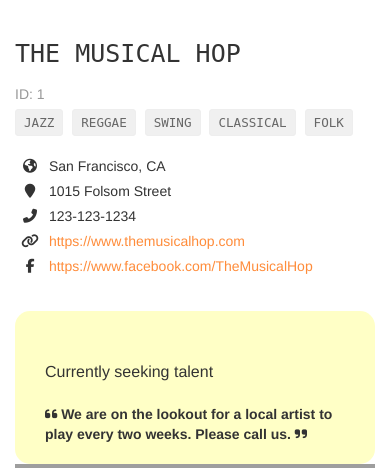
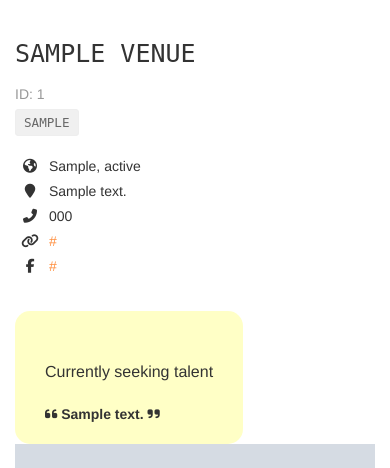
Before and after one commit to Bik-KrlvnOrg/Fyyur-udacity, a Flask app: page /venues/1 in a window 390 px wide. Shown: the part 60-528 px from the top of the page. Run offline with Flask 2, Linux system fonts and the light colour scheme; tables that the repository leaves empty hold one stand-in row (values such as "Sample post"); grey boxes marked "Sample" are stand-in pictures; some libraries are stand-ins or nearby versions; grey boxes are pictures that could not be loaded.

Commit message:
add edit,show and delete venue

```diff
--- a/app.py
+++ b/app.py
@@ -3,7 +3,7 @@
 
 import babel
 import dateutil.parser
-from flask import Flask, render_template, request, flash, redirect, url_for
+from flask import Flask, render_template, request, flash, redirect, url_for, jsonify
 from flask_migrate import Migrate
 from flask_moment import Moment
 from flask_sqlalchemy import SQLAlchemy
@@ -89,31 +89,20 @@
 
 @app.route('/venues')
 def venues():
-    # TODO: replace with real venues data.
     #       num_upcoming_shows should be aggregated based on number of upcoming shows per venue.
-    data = [{
-        "city": "San Francisco",
-        "state": "CA",
-        "venues": [{
-            "id": 1,
-            "name": "The Musical Hop",
-            "num_upcoming_shows": 0,
-        }, {
-            "id": 3,
-            "name": "Park Square Live Music & Coffee",
-            "num_upcoming_shows": 1,
-        }]
-    },
-        {
-            "city": "New York",
-            "state": "NY",
-            "venues": [{
-                "id": 2,
-                "name": "The Dueling Pianos Bar",
-                "num_upcoming_shows": 0,
-            }]
-        }]
-    return render_template('pages/venues.html', areas=data);
+    location_data = db.session.query(Venue.city, Venue.state).distinct(Venue.state)
+    data = []
+    for location in location_data:
+        venue_data = []
+        venue_data.extend(Venue.query.filter(Venue.state == location.state).all())
+        data.append(
+            {
+                'city': location.city,
+                'state': location.state,
+                'venues': venue_data
+            }
+        )
+    return render_template('pages/venues.html', areas=data)
 
 
 @app.route('/venues/search', methods=['POST'])
@@ -136,85 +125,8 @@
 @app.route('/venues/<int:venue_id>')
 def show_venue(venue_id):
     # shows the venue page with the given venue_id
-    # TODO: replace with real venue data from the venues table, using venue_id
-    data1 = {
-        "id": 1,
-        "name": "The Musical Hop",
-        "genres": ["Jazz", "Reggae", "Swing", "Classical", "Folk"],
-        "address": "1015 Folsom Street",
-        "city": "San Francisco",
-        "state": "CA",
-        "phone": "123-123-1234",
-        "website": "https://www.themusicalhop.com",
-        "facebook_link": "https://www.facebook.com/TheMusicalHop",
-        "seeking_talent": True,
-        "seeking_description": "We are on the lookout for a local artist to play every two weeks. Please call us.",
-        "image_link": "https://images.unsplash.com/photo-1543900694-133f37abaaa5?ixlib=rb-1.2.1&ixid=eyJhcHBfaWQiOjEyMDd9&auto=format&fit=crop&w=400&q=60",
-        "past_shows": [{
-            "artist_id": 4,
-            "artist_name": "Guns N Petals",
-            "artist_image_link": "https://images.unsplash.com/photo-1549213783-8284d0336c4f?ixlib=rb-1.2.1&ixid=eyJhcHBfaWQiOjEyMDd9&auto=format&fit=crop&w=300&q=80",
-            "start_time": "2019-05-21T21:30:00.000Z"
-        }],
-        "upcoming_shows": [],
-        "past_shows_count": 1,
-        "upcoming_shows_count": 0,
-    }
-    data2 = {
-        "id": 2,
-        "name": "The Dueling Pianos Bar",
-        "genres": ["Classical", "R&B", "Hip-Hop"],
-        "address": "335 Delancey Street",
-        "city": "New York",
-        "state": "NY",
-        "phone": "914-003-1132",
-        "website": "https://www.theduelingpianos.com",
-        "facebook_link": "https://www.facebook.com/theduelingpianos",
-        "seeking_talent": False,
-        "image_link": "https://images.unsplash.com/photo-1497032205916-ac775f0649ae?ixlib=rb-1.2.1&ixid=eyJhcHBfaWQiOjEyMDd9&auto=format&fit=crop&w=750&q=80",
-        "past_shows": [],
-        "upcoming_shows": [],
-        "past_shows_count": 0,
-        "upcoming_shows_count": 0,
-    }
-    data3 = {
-        "id": 3,
-        "name": "Park Square Live Music & Coffee",
-        "genres": ["Rock n Roll", "Jazz", "Classical", "Folk"],
-        "address": "34 Whiskey Moore Ave",
-        "city": "San Francisco",
-        "state": "CA",
-        "phone": "415-000-1234",
-        "website": "https://www.parksquarelivemusicandcoffee.com",
-        "facebook_link": "https://www.facebook.com/ParkSquareLiveMusicAndCoffee",
-        "seeking_talent": False,
-        "image_link": "https://images.unsplash.com/photo-1485686531765-ba63b07845a7?ixlib=rb-1.2.1&ixid=eyJhcHBfaWQiOjEyMDd9&auto=format&fit=crop&w=747&q=80",
-        "past_shows": [{
-            "artist_id": 5,
-            "artist_name": "Matt Quevedo",
-            "artist_image_link": "https://images.unsplash.com/photo-1495223153807-b916f75de8c5?ixlib=rb-1.2.1&ixid=eyJhcHBfaWQiOjEyMDd9&auto=format&fit=crop&w=334&q=80",
-            "start_time": "2019-06-15T23:00:00.000Z"
-        }],
-        "upcoming_shows": [{
-            "artist_id": 6,
-            "artist_name": "The Wild Sax Band",
-            "artist_image_link": "https://images.unsplash.com/photo-1558369981-f9ca78462e61?ixlib=rb-1.2.1&ixid=eyJhcHBfaWQiOjEyMDd9&auto=format&fit=crop&w=794&q=80",
-            "start_time": "2035-04-01T20:00:00.000Z"
-        }, {
-            "artist_id": 6,
-            "artist_name": "The Wild Sax Band",
-            "artist_image_link": "https://images.unsplash.com/photo-1558369981-f9ca78462e61?ixlib=rb-1.2.1&ixid=eyJhcHBfaWQiOjEyMDd9&auto=format&fit=crop&w=794&q=80",
-            "start_time": "2035-04-08T20:00:00.000Z"
-        }, {
-            "artist_id": 6,
-            "artist_name": "The Wild Sax Band",
-            "artist_image_link": "https://images.unsplash.com/photo-1558369981-f9ca78462e61?ixlib=rb-1.2.1&ixid=eyJhcHBfaWQiOjEyMDd9&auto=format&fit=crop&w=794&q=80",
-            "start_time": "2035-04-15T20:00:00.000Z"
-        }],
-        "past_shows_count": 1,
-        "upcoming_shows_count": 1,
-    }
-    data = list(filter(lambda d: d['id'] == venue_id, [data1, data2, data3]))[0]
+    data = Venue.query.filter(Venue.id == venue_id).first()
+    set_venue_genres_as_list(data)
     return render_template('pages/show_venue.html', venue=data)
 
 
@@ -247,13 +159,16 @@
 
 @app.route('/venues/<venue_id>', methods=['DELETE'])
 def delete_venue(venue_id):
-    # TODO: Complete this endpoint for taking a venue_id, and using
-    # SQLAlchemy ORM to delete a record. Handle cases where the session commit could fail.
-
-    # BONUS CHALLENGE: Implement a button to delete a Venue on a Venue Page, have it so that
-    # clicking that button delete it from the db then redirect the user to the homepage
-    return None
-
+    try:
+        Venue.query.filter(Venue.id == venue_id).delete()
+        db.session.commit()
+        return jsonify({'success': True})
+    except Exception as e:
+        print(e)
+        db.session.rollback()
+    finally:
+        db.session.close()
+        return jsonify({'success': False})
 
 #  Artists
 #  ----------------------------------------------------------------
@@ -333,29 +248,43 @@
 
 @app.route('/venues/<int:venue_id>/edit', methods=['GET'])
 def edit_venue(venue_id):
-    form = VenueForm()
-    venue = {
-        "id": 1,
-        "name": "The Musical Hop",
-        "genres": ["Jazz", "Reggae", "Swing", "Classical", "Folk"],
-        "address": "1015 Folsom Street",
-        "city": "San Francisco",
-        "state": "CA",
-        "phone": "123-123-1234",
-        "website": "https://www.themusicalhop.com",
-        "facebook_link": "https://www.facebook.com/TheMusicalHop",
-        "seeking_talent": True,
-        "seeking_description": "We are on the lookout for a local artist to play every two weeks. Please call us.",
-        "image_link": "https://images.unsplash.com/photo-1543900694-133f37abaaa5?ixlib=rb-1.2.1&ixid=eyJhcHBfaWQiOjEyMDd9&auto=format&fit=crop&w=400&q=60"
-    }
-    # TODO: populate form with values from venue with ID <venue_id>
+    form = VenueForm(request.form)
+    venue = Venue.query.filter(Venue.id == venue_id).first()
+    set_artist_genres_as_list(venue)
+    form.name.data = venue.name
+    form.city.data = venue.city
+    form.state.data = venue.state
+    form.address.data = venue.address
+    form.phone.data = venue.phone
+    form.genres.data = venue.genres
+    form.image_link.data = venue.image_link
+    form.facebook_link.data = venue.facebook_link
+    form.seeking_talent.data = venue.seeking_talent
+    form.website_link.data = venue.website
+    form.seeking_description.data = venue.seeking_description
     return render_template('forms/edit_venue.html', form=form, venue=venue)
 
 
 @app.route('/venues/<int:venue_id>/edit', methods=['POST'])
 def edit_venue_submission(venue_id):
-    # TODO: take values from the form submitted, and update existing
-    # venue record with ID <venue_id> using the new attributes
+    data = request.form
+    try:
+        venue = get_form_venue(data)
+        venue.id = venue_id
+        db.session.query(Venue) \
+            .filter_by(id=venue_id) \
+            .update({column: getattr(venue, column) for column in Venue.__table__.columns.keys()})
+        db.session.commit()
+        # on successful db update, flash success
+        flash(f"Venue {request.form['name']} was successfully Updated!")
+        return redirect(url_for('show_artist', artist_id=venue_id))
+    except Exception as e:
+        print(e)
+        db.session.rollback()
+        flash(f"An error occurred. Venue {data['name']} could not be listed.")
+    finally:
+        db.session.close()
+
     return redirect(url_for('show_venue', venue_id=venue_id))
 
 
--- a/templates/layouts/main.html
+++ b/templates/layouts/main.html
@@ -11,10 +11,10 @@
 
     <!-- styles -->
     <link type="text/css" rel="stylesheet" href="/static/css/bootstrap.min.css">
-<link type="text/css" rel="stylesheet" href="/static/css/layout.main.css" />
-<link type="text/css" rel="stylesheet" href="/static/css/main.css" />
-<link type="text/css" rel="stylesheet" href="/static/css/main.responsive.css" />
-<link type="text/css" rel="stylesheet" href="/static/css/main.quickfix.css" />
+    <link type="text/css" rel="stylesheet" href="/static/css/layout.main.css"/>
+    <link type="text/css" rel="stylesheet" href="/static/css/main.css"/>
+    <link type="text/css" rel="stylesheet" href="/static/css/main.responsive.css"/>
+    <link type="text/css" rel="stylesheet" href="/static/css/main.quickfix.css"/>
     <!-- /styles -->
 
     <!-- favicons -->
@@ -31,7 +31,8 @@
     <script src="/static/js/libs/modernizr-2.8.2.min.js"></script>
     <script src="/static/js/libs/moment.min.js"></script>
     <script type="text/javascript" src="/static/js/script.js" defer></script>
-<!--[if lt IE 9]><script src="/static/js/libs/respond-1.4.2.min.js"></script><![endif]-->
+    <!--[if lt IE 9]>
+    <script src="/static/js/libs/respond-1.4.2.min.js"></script><![endif]-->
     <!-- /scripts -->
 </head>
 <body>
@@ -78,9 +79,12 @@
                     </li>
                 </ul>
                 <ul class="nav navbar-nav">
-            <li {% if request.endpoint == 'venues' %} class="active" {% endif %}><a href="{{ url_for('venues') }}">Venues</a></li>
-            <li {% if request.endpoint == 'artists' %} class="active" {% endif %}><a href="{{ url_for('artists') }}">Artists</a></li>
-            <li {% if request.endpoint == 'shows' %} class="active" {% endif %}><a href="{{ url_for('shows') }}">Shows</a></li>
+                    <li {% if request.endpoint == 'venues' %} class="active" {% endif %}><a
+                            href="{{ url_for('venues') }}">Venues</a></li>
+                    <li {% if request.endpoint == 'artists' %} class="active" {% endif %}><a
+                            href="{{ url_for('artists') }}">Artists</a></li>
+                    <li {% if request.endpoint == 'shows' %} class="active" {% endif %}><a
+                            href="{{ url_for('shows') }}">Shows</a></li>
                 </ul>
             </div><!--/.nav-collapse -->
         </div>
@@ -117,6 +121,21 @@
 <script>window.jQuery || document.write('<script type="text/javascript" src="/static/js/libs/jquery-1.11.1.min.js"><\/script>')</script>
 <script type="text/javascript" src="/static/js/libs/bootstrap-3.1.1.min.js" defer></script>
 <script type="text/javascript" src="/static/js/plugins.js" defer></script>
+<script>
+    document.getElementById("form-delete").onsubmit = function (e) {
+        e.preventDefault();
+        const venueId = document.getElementById('venue').value
+
+        fetch(`/venues/${venueId}`, {
+            method: 'DELETE',
+            headers: {
+                'Content-Type': 'application/json'
+            }
+        }).then(response => response.json())
+            .then(() => window.location.href = '/')
+            .catch(reason => console.error(reason))
+    }
+</script>
 
 </body>
 </html>
--- a/templates/pages/show_venue.html
+++ b/templates/pages/show_venue.html
@@ -18,22 +18,27 @@
                 <i class="fas fa-globe-americas"></i> {{ venue.city }}, {{ venue.state }}
             </p>
             <p>
-			<i class="fas fa-map-marker"></i> {% if venue.address %}{{ venue.address }}{% else %}No Address{% endif %}
+                <i class="fas fa-map-marker"></i>
+                {% if venue.address %}{{ venue.address }}{% else %}No Address{% endif %}
             </p>
             <p>
                 <i class="fas fa-phone-alt"></i> {% if venue.phone %}{{ venue.phone }}{% else %}No Phone{% endif %}
             </p>
             <p>
-			<i class="fas fa-link"></i> {% if venue.website %}<a href="{{ venue.website }}" target="_blank">{{ venue.website }}</a>{% else %}No Website{% endif %}
+                <i class="fas fa-link"></i> {% if venue.website %}
+                <a href="{{ venue.website }}" target="_blank">{{ venue.website }}</a>{% else %}No Website{% endif %}
             </p>
             <p>
-			<i class="fab fa-facebook-f"></i> {% if venue.facebook_link %}<a href="{{ venue.facebook_link }}" target="_blank">{{ venue.facebook_link }}</a>{% else %}No Facebook Link{% endif %}
+                <i class="fab fa-facebook-f"></i> {% if venue.facebook_link %}
+                <a href="{{ venue.facebook_link }}" target="_blank">{{ venue.facebook_link }}</a>{% else %}No Facebook
+                Link{% endif %}
             </p>
             {% if venue.seeking_talent %}
                 <div class="seeking">
                     <p class="lead">Currently seeking talent</p>
                     <div class="description">
-				<i class="fas fa-quote-left"></i> {{ venue.seeking_description }} <i class="fas fa-quote-right"></i>
+                        <i class="fas fa-quote-left"></i> {{ venue.seeking_description }} <i
+                            class="fas fa-quote-right"></i>
                     </div>
                 </div>
             {% else %}
@@ -43,16 +48,17 @@
             {% endif %}
         </div>
         <div class="col-sm-6">
-		<img src="{{ venue.image_link }}" alt="Venue Image" />
+            <img src="{{ venue.image_link }}" alt="Venue Image"/>
         </div>
     </div>
     <section>
-	<h2 class="monospace">{{ venue.upcoming_shows_count }} Upcoming {% if venue.upcoming_shows_count == 1 %}Show{% else %}Shows{% endif %}</h2>
+        <h2 class="monospace">{{ venue.upcoming_shows_count }} Upcoming {% if venue.upcoming_shows_count == 1 %}
+            Show{% else %}Shows{% endif %}</h2>
         <div class="row">
-		{%for show in venue.upcoming_shows %}
+            {% for show in venue.upcoming_shows %}
                 <div class="col-sm-4">
                     <div class="tile tile-show">
-				<img src="{{ show.artist_image_link }}" alt="Show Artist Image" />
+                        <img src="{{ show.artist_image_link }}" alt="Show Artist Image"/>
                         <h5><a href="/artists/{{ show.artist_id }}">{{ show.artist_name }}</a></h5>
                         <h6>{{ show.start_time|datetime('full') }}</h6>
                     </div>
@@ -61,12 +67,13 @@
         </div>
     </section>
     <section>
-	<h2 class="monospace">{{ venue.past_shows_count }} Past {% if venue.past_shows_count == 1 %}Show{% else %}Shows{% endif %}</h2>
+        <h2 class="monospace">{{ venue.past_shows_count }} Past {% if venue.past_shows_count == 1 %}Show{% else %}
+            Shows{% endif %}</h2>
         <div class="row">
-		{%for show in venue.past_shows %}
+            {% for show in venue.past_shows %}
                 <div class="col-sm-4">
                     <div class="tile tile-show">
-				<img src="{{ show.artist_image_link }}" alt="Show Artist Image" />
+                        <img src="{{ show.artist_image_link }}" alt="Show Artist Image"/>
                         <h5><a href="/artists/{{ show.artist_id }}">{{ show.artist_name }}</a></h5>
                         <h6>{{ show.start_time|datetime('full') }}</h6>
                     </div>
@@ -75,6 +82,17 @@
         </div>
     </section>
 
-<a href="/venues/{{ venue.id }}/edit"><button class="btn btn-primary btn-lg">Edit</button></a>
+    <div class="row">
+       <div  class="col-sm-2">
+           <a  href="/venues/{{ venue.id }}/edit">
+               <button class="btn btn-primary btn-lg">Edit</button>
+           </a>
+       </div>
+        <form class="col-sm-2" id="form-delete">
+            <input type="hidden" id="venue" value="{{ venue.id }}">
+            <button class="btn btn-danger btn-lg">Delete</button>
+        </form>
+    </div>
+
 
 {% endblock %}
```
Lines whose indentation alone changed are shown as unchanged.
